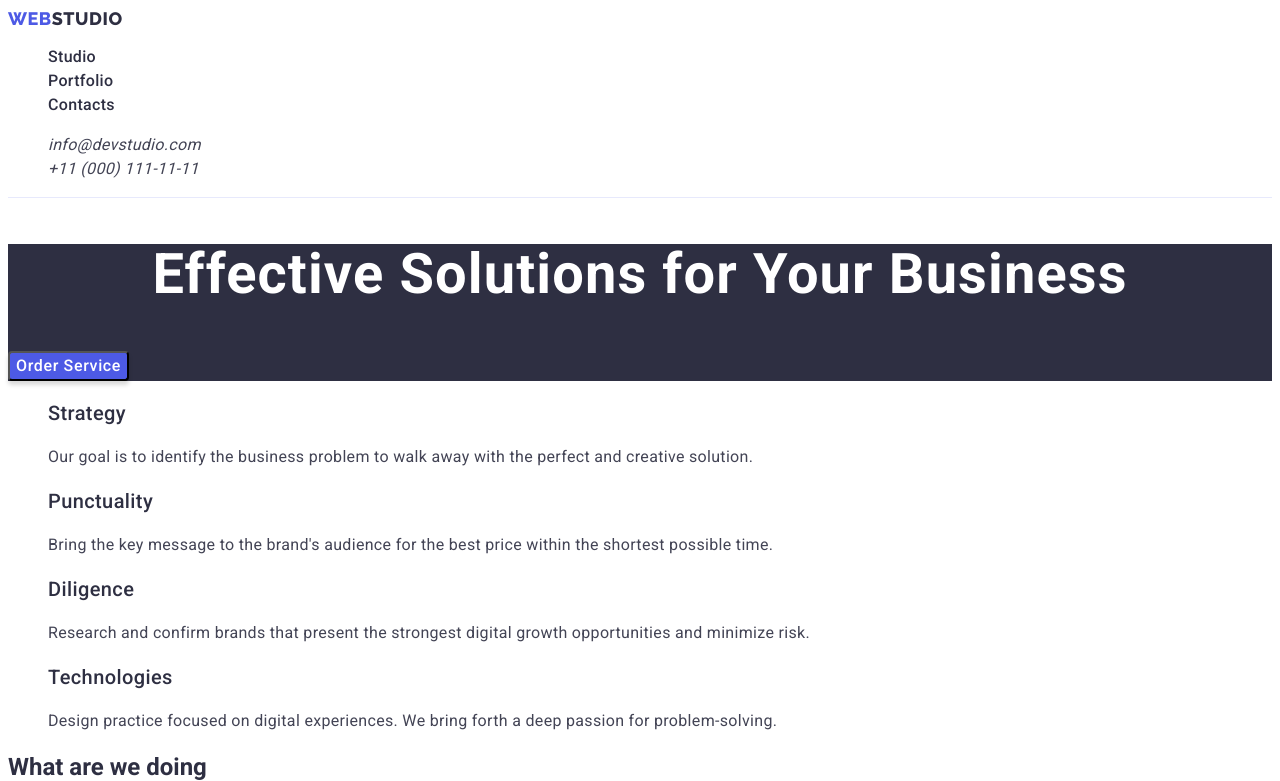
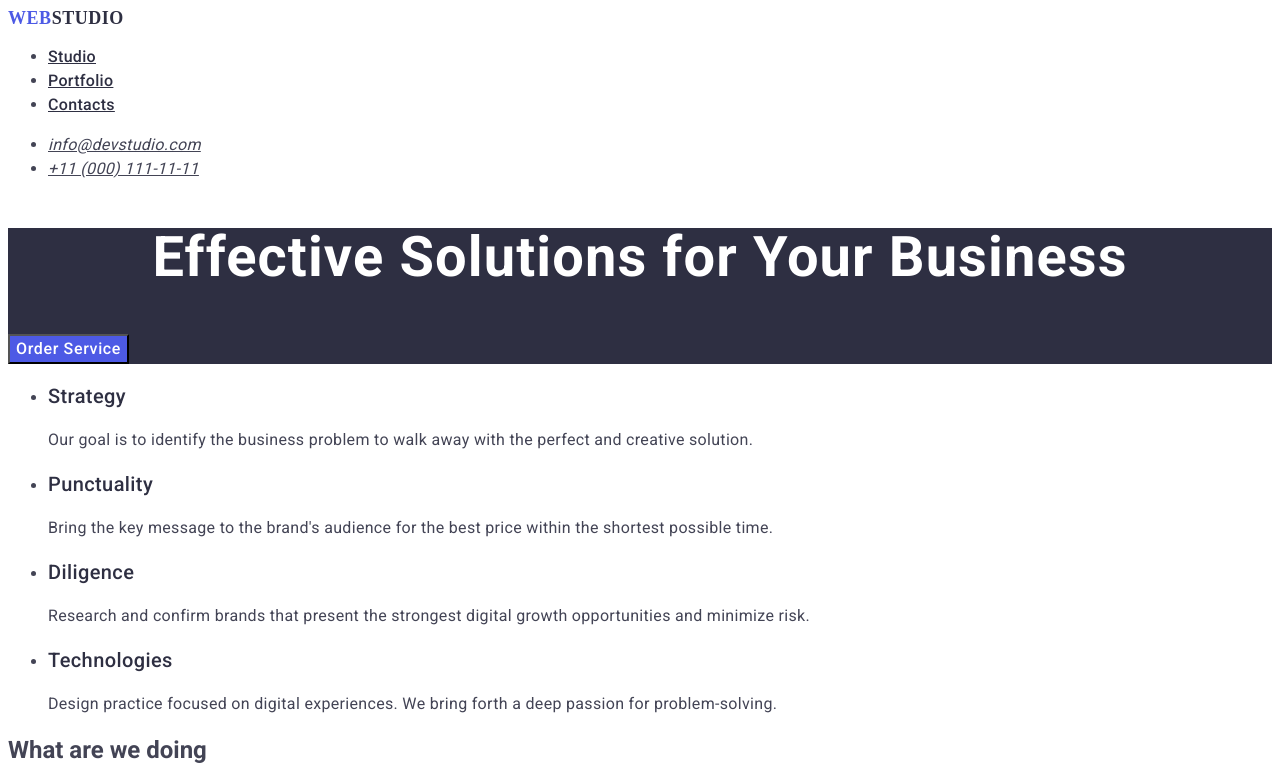
Before and after one commit to AnastasiaGOIT/goit-markup-hw-02, a plain HTML site: page index.html in a window 1280 px wide. Shown: the top 781 px of the page. Drawn offline with Linux system fonts and the light colour scheme.

Commit message:
hm2-edit

```diff
--- a/css/styles.css
+++ b/css/styles.css
@@ -1,17 +1,20 @@
 body {
-  font-family: roboto, sans-serif;
-  color: #2e2f42;
+  font-family: Roboto, sans-serif;
+  color: #434455;
+  background-color: var(#ffffff);
 }
 
 :root {
   --main-color: #2e2f42;
   --text-color: #434455;
+  --background-color: #ffffff;
+  --logo-accent-color: #4d5ae5;
 }
-a {
+.header-nav .header-link-logo {
   text-decoration: none;
 }
 
-ul {
+.header-menu-link {
   list-style: none;
 }
 
@@ -40,7 +43,6 @@ ul {
   color: #4d5ae5;
   background: #f4f4fd;
   border: 1px solid #e7e9fc;
-  border-radius: 4px;
   cursor: pointer;
 }
 
@@ -53,36 +55,32 @@ ul {
   letter-spacing: 0.04em;
   color: #ffffff;
   background: #404bbf;
-  box-shadow: 0px 3px 1px rgba(0, 0, 0, 0.1), 0px 2px 1px rgba(0, 0, 0, 0.08),
-    0px 2px 2px rgba(0, 0, 0, 0.12);
-  border-radius: 4px;
   cursor: pointer;
 }
 /*---------Header-----------*/
 
 .header {
   background: #ffffff;
-  border-bottom: 1px solid #e7e9fc;
 }
 
 .header-nav .header-link-logo {
-  font-family: "Raleway";
+  font-family: "Raleway,sans-serif";
   font-size: 18px;
   font-weight: 800;
-  line-height: 21px;
+  line-height: 1.17;
   letter-spacing: 0.03em;
-  color: var(--main-color);
+  color: var(--logo-accent-color);
   align-items: center;
   text-transform: uppercase;
 }
 .header-link-logo span {
-  color: #4d5ae5;
+  color: #2e2f42;
 }
 
 .header-menu-link {
   font-weight: 500;
   font-size: 16px;
-  line-height: 24px;
+  line-height: 1.5;
   letter-spacing: 0.02em;
   color: var(--main-color);
 }
@@ -120,14 +118,14 @@ ul {
 .hero-title {
   font-weight: 700;
   font-size: 56px;
-  line-height: 60px;
+  line-height: 1.07;
   text-align: center;
   letter-spacing: 0.02em;
   color: #ffffff;
 }
 
 .hero-btn {
-  font-family: "Roboto";
+  font-family: "Roboto", sans-serif;
   font-weight: 500;
   font-size: 16px;
   line-height: 24px;
@@ -136,15 +134,15 @@ ul {
   color: #ffffff;
   cursor: pointer;
   background: #4d5ae5;
-  box-shadow: 0px 4px 4px rgba(0, 0, 0, 0.15);
-  border-radius: 4px;
 }
+
 .hero-btn:hover {
   background: #404bbf;
-  box-shadow: 0px 4px 4px rgba(0, 0, 0, 0.15);
-  border-radius: 4px;
 }
 
+.hero-btn:focus {
+  background-color: #404bbf;
+}
 /*---------Benefits-----------*/
 
 .benefits
@@ -162,7 +160,7 @@ ul {
 .offer-title {
   font-weight: 700;
   font-size: 36px;
-  line-height: 40px;
+  line-height: 1.11;
   text-align: center;
   letter-spacing: 0.02em;
   text-transform: capitalize;
@@ -177,7 +175,7 @@ ul {
 .team-title {
   font-weight: 700;
   font-size: 36px;
-  line-height: 40px;
+  line-height: 1.11;
   text-align: center;
   letter-spacing: 0.02em;
   text-transform: capitalize;
@@ -186,6 +184,7 @@ ul {
 
 .team-list .team-item .team-name {
   text-align: center;
+  background-color: #ffffff;
 }
 
 .team-text {
@@ -198,18 +197,18 @@ ul {
   background: #2e2f42;
 }
 .footer-logo span {
-  color: #4d5ae5;
+  color: #f4f4fd;
 }
 
 .footer-logo {
-  font-family: "Raleway";
+  font-family: "Raleway", sans-serif;
   font-weight: 800;
   font-size: 18px;
-  line-height: 21px;
+  line-height: 1.17;
   align-items: center;
   letter-spacing: 0.03em;
   text-transform: uppercase;
-  color: #f4f4fd;
+  color: var(--logo-accent-color);
 }
 .footer-text {
   font-size: 16px;
--- a/index.html
+++ b/index.html
@@ -18,7 +18,7 @@
     <header class="header">
       <nav class="header-nav">
         <a class="header-link-logo" href="./index.html"
-          ><span>Web</span>Studio</a
+          >Web<span>Studio</span></a
         >
         <ul class="header-menu-list">
           <li class="header-menu-item">
@@ -168,7 +168,7 @@
     </main>
 
     <footer class="footer">
-      <a class="footer-logo" href="./index.html"><span>Web</span>Studio</a>
+      <a class="footer-logo" href="./index.html">Web<span>Studio</span></a>
       <p class="footer-text">
         Increase the flow of customers and sales for your business with digital
         marketing & growth solutions.
```
Also changed, not shown: portfolio.html (+2 -2 lines).
